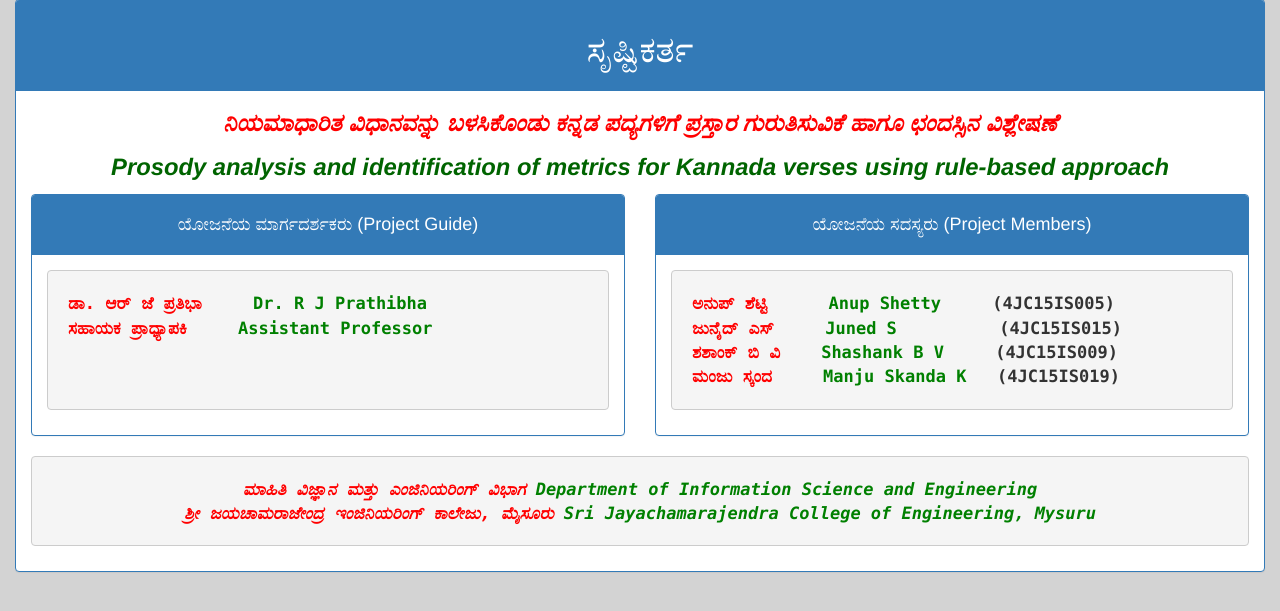
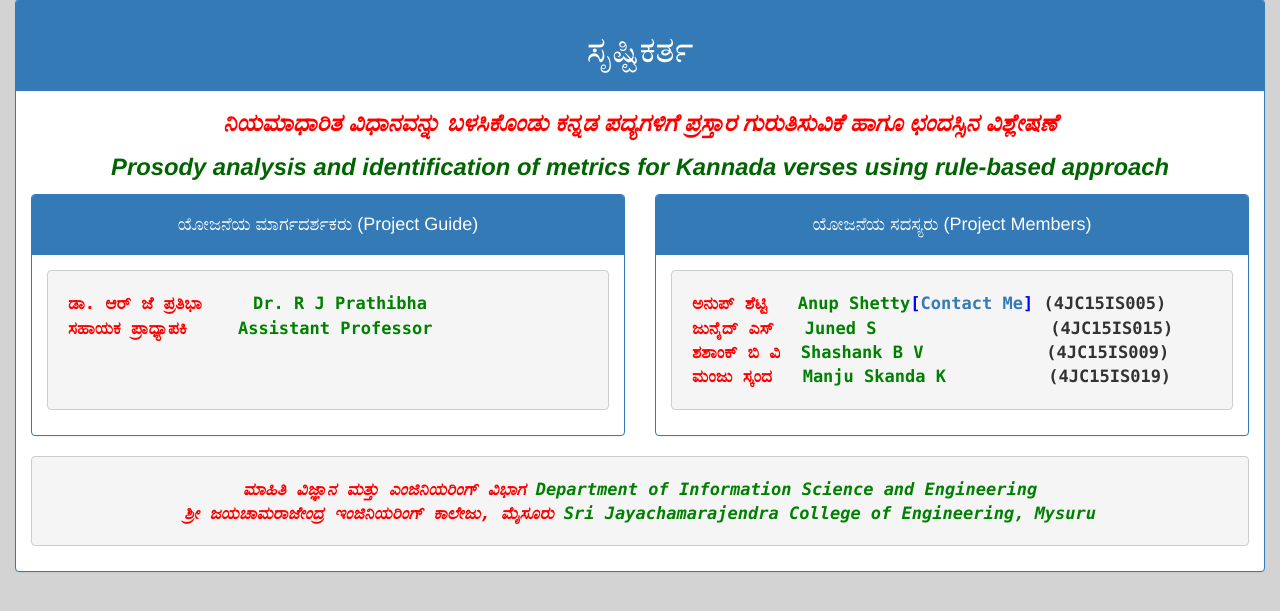
Before and after one commit to anuprshetty/chandassu, a Flask app: page /about in a window 1280 px wide. Shown: the part 96-707 px from the top of the page. Run offline with Flask 3, Linux system fonts and the light colour scheme; some libraries are stand-ins or nearby versions.

Commit message:
updated about page with contact details

```diff
--- a/templates/about.html
+++ b/templates/about.html
@@ -38,10 +38,10 @@
       </div>
       <div class="panel-body">
         <pre class="pre-wrap-about-page">
-<font style="color: red;">ಅನುಪ್ ಶೆಟ್ಟಿ</font>      <font style="color: green;">Anup Shetty</font>     (4JC15IS005)
-<font style="color: red;">ಜುನೈದ್ ಎಸ್</font>     <font style="color: green;">Juned S</font>          (4JC15IS015)
-<font style="color: red;">ಶಶಾಂಕ್ ಬಿ ವಿ</font>    <font style="color: green;">Shashank B V</font>     (4JC15IS009)
-<font style="color: red;">ಮಂಜು ಸ್ಕಂದ</font>     <font style="color: green;">Manju Skanda K</font>   (4JC15IS019)</pre>
+<font style="color: red;">ಅನುಪ್ ಶೆಟ್ಟಿ</font>   <font style="color: green;">Anup Shetty</font><font style="color: blue;">[<a href="https://anuprshetty.github.io/" target="_blank">Contact Me</a>]</font> (4JC15IS005)
+<font style="color: red;">ಜುನೈದ್ ಎಸ್</font>   <font style="color: green;">Juned S</font>                 (4JC15IS015)
+<font style="color: red;">ಶಶಾಂಕ್ ಬಿ ವಿ</font>  <font style="color: green;">Shashank B V</font>            (4JC15IS009)
+<font style="color: red;">ಮಂಜು ಸ್ಕಂದ</font>   <font style="color: green;">Manju Skanda K</font>          (4JC15IS019)</pre>
       </div>
     </div>
   </div>
```
